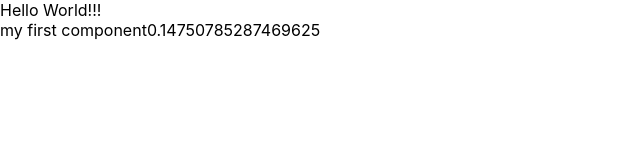
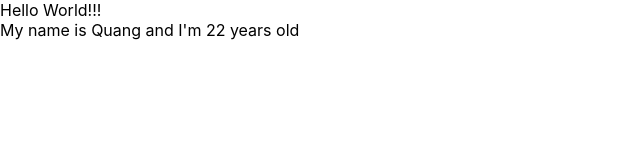
Before and after one commit to thanhquang259/test-demo-React, a React (Create React App) app: page / in a window 1280 px wide. Shown: the top 160 px of the page, without its empty margins (0-640 px from the left). Built offline with nearby package versions, Linux system fonts and the light colour scheme.

Commit message:
State in My Component

```diff
--- a/src/App.js
+++ b/src/App.js
@@ -3,28 +3,41 @@
 import { useDispatch, useSelector } from 'react-redux';
 import { increaseCounter, decreaseCounter } from './redux/action/counterAction';
 import MyComponent from './Components/MyComponent';
+import React from 'react';
 
-const App = () => {
-  const count = useSelector(state => state.counter.count);
-  const dispatch = useDispatch();
+class App extends React.Component {
 
+  render() {
     return (
       <div>
         Hello World!!!
         <MyComponent></MyComponent>
       </div>
-    // <div className="App">
-    //   <header className="App-header">
-    //     <img src={logo} className="App-logo" alt="logo" />
-    //     <p>
-    //       Hello World!!!
-    //     </p>
-    //     <div>Count = {count}</div>
-    //     <button onClick={() => dispatch(increaseCounter())}>Increase</button>
-    //     <button onClick={() => dispatch(decreaseCounter())}>Decrease</button>
-    //   </header>
-    // </div>
     );
   }
+}
+
+
+
+// const App = () => {
+//   const count = useSelector(state => state.counter.count);
+//   const dispatch = useDispatch();
+
+//   return (
+
+//     <div className="App">
+//       <header className="App-header">
+//         <img src={logo} className="App-logo" alt="logo" />
+//         <p>
+//           Hello World!!!
+//         </p>
+//         <div>Count = {count}</div>
+//         <button onClick={() => dispatch(increaseCounter())}>Increase</button>
+//         <button onClick={() => dispatch(decreaseCounter())}>Decrease</button>
+//       </header>
+//     </div>
+//   );
+// }
+
 
 export default App;
--- a/src/Components/MyComponent.js
+++ b/src/Components/MyComponent.js
@@ -4,12 +4,18 @@
 import React from "react"
 
 class MyComponent extends React.Component {
+    state = {
+        name: 'Quang',
+        age: 22
+    }
+    //state dùng để ghi các thuộc tính của component và có thể thay đổi dễ dàng
+    // muốn in ra các phần tử trong state phải bỏ trong {} và keyword this để ánh xạ
     //JSX
     render() {
         return (
             <div>
-                my first component
-                {Math.random()}
+                My name is {this.state.name} and
+                I'm {this.state.age} years old
             </div>
 
         );
```
Lines whose indentation alone changed are shown as unchanged.
